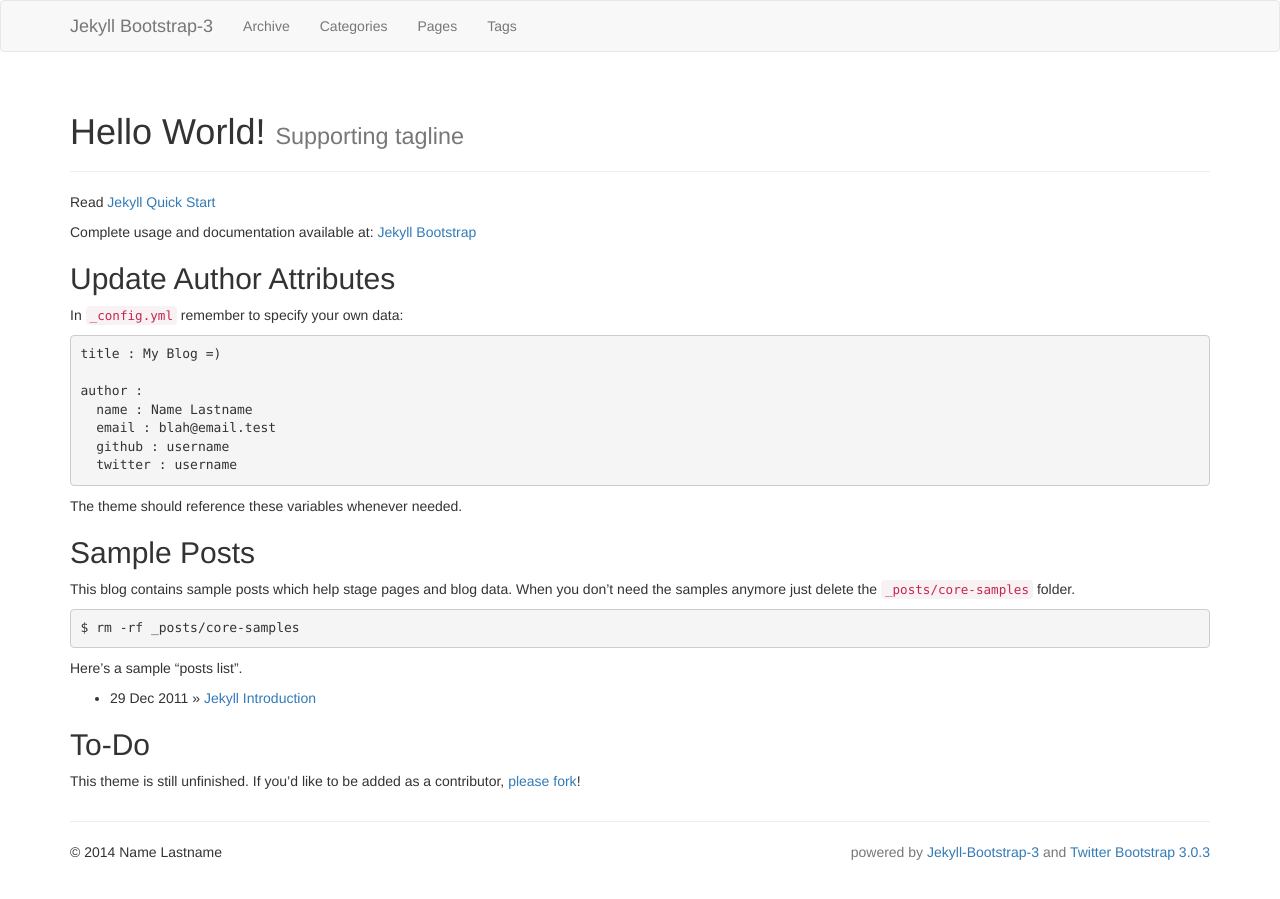
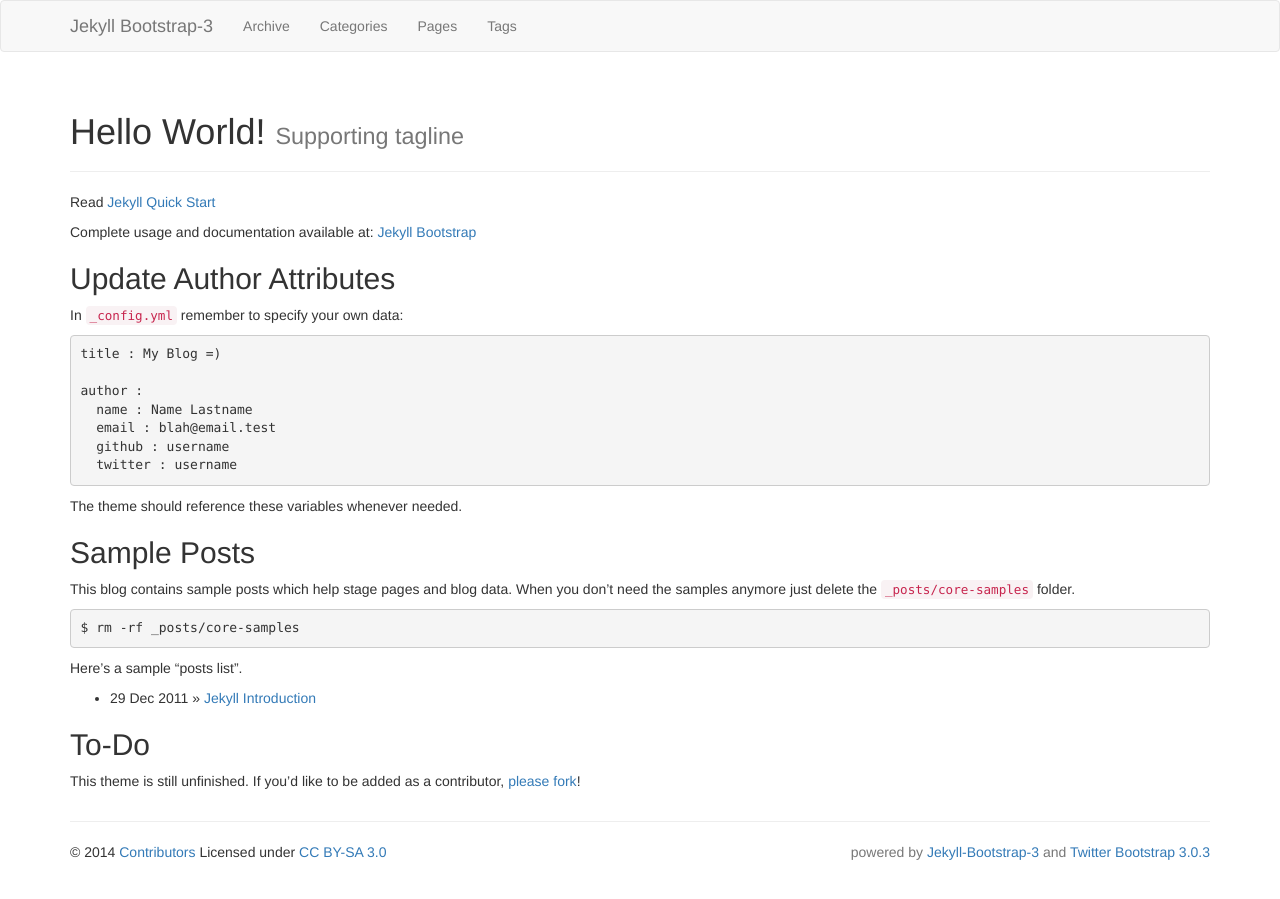
Before and after one commit to jantman/howtopuppet, a Jekyll site: the page built from index.md, in a window 1280 px wide. Built offline with Jekyll 4.4.1, drawn with Linux system fonts in a browser that asks for light colours; nearby versions of some CDN libraries; library files that are not in the unit come from our copies.

Commit message:
add generic Contributors copyright notice to theme

```diff
--- /dev/null
+++ b/Gemfile
@@ -0,0 +1,3 @@
+source 'https://rubygems.org'
+
+gem 'github-pages'
--- a/_includes/themes/bootstrap/default.html
+++ b/_includes/themes/bootstrap/default.html
@@ -46,7 +46,7 @@
       <hr>
       <footer>
         <p>
-          &copy; {{ site.time | date: '%Y' }} {{ site.author.name }}
+          &copy; {{ site.time | date: '%Y' }} <a href="https://github.com/jantman/howtopuppet/graphs/contributors">Contributors</a> Licensed under <a href="http://creativecommons.org/licenses/by-sa/3.0/">CC BY-SA 3.0</a>
           <span class="pull-right text-muted">
             powered by
             <a href="http://dbtek.github.io/jekyll-bootstrap-3" target="_blank" title="The Definitive Jekyll Blogging Framework">Jekyll-Bootstrap-3</a>
```
Also changed, not shown: 1 other file.
